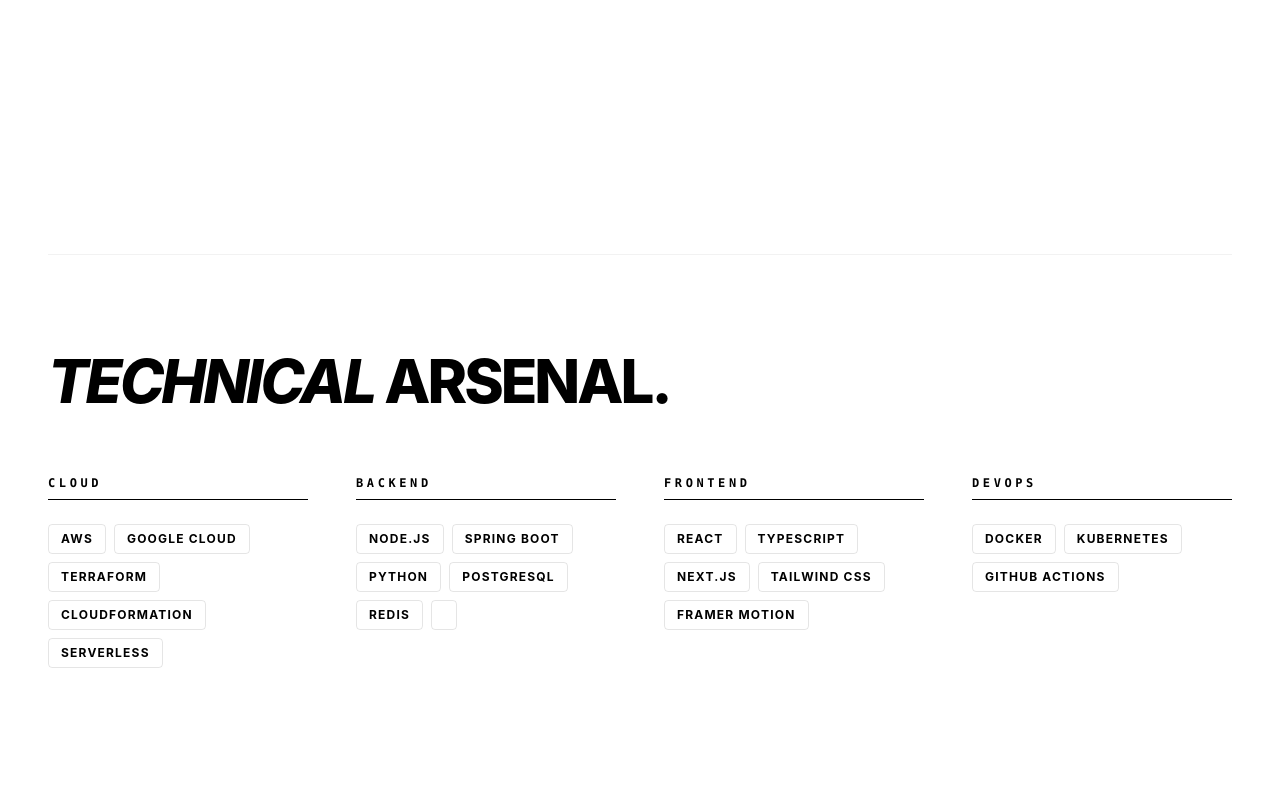
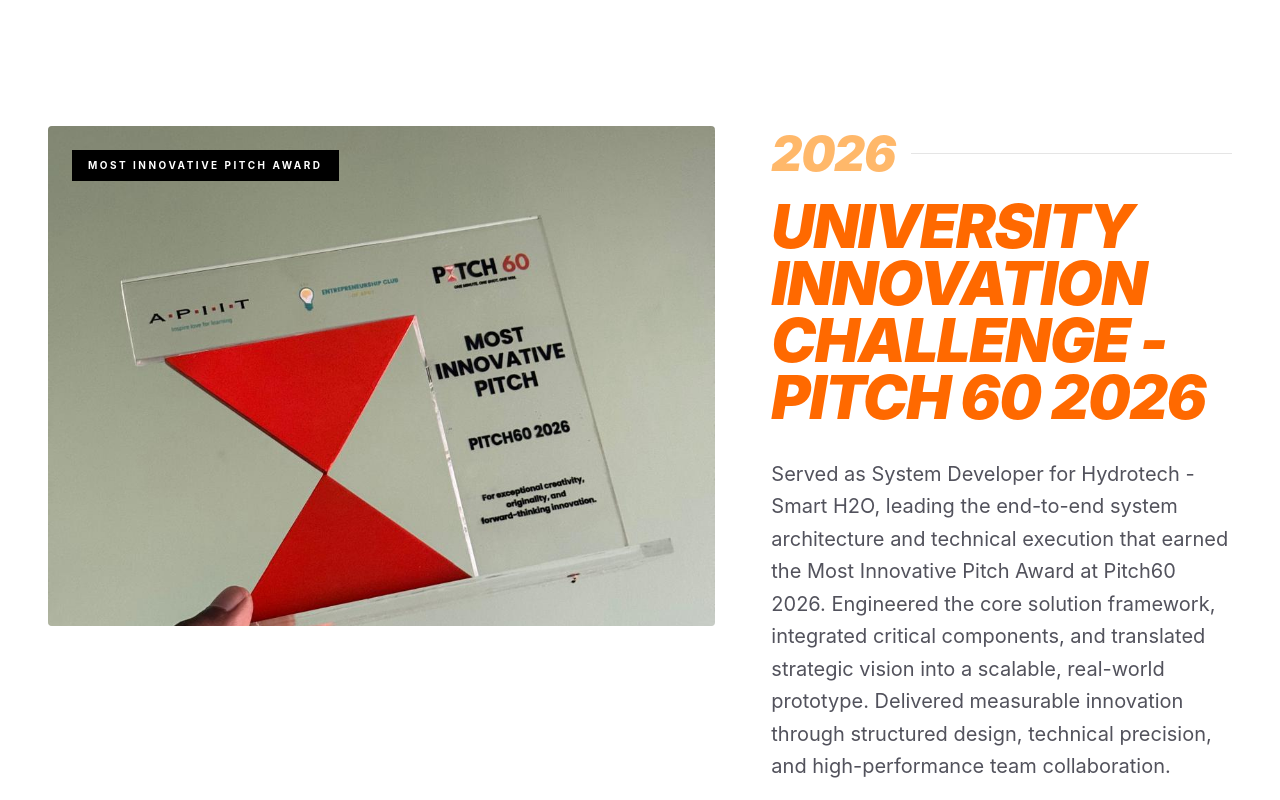
Before and after one commit to maneeshaYasinth/portfolio-website, a React (Vite) app: page / in a window 1280 px wide. Shown: the part 4620-5420 px from the top of the page. Built offline with nearby package versions, Linux system fonts and the light colour scheme; a web font is replaced by a local one.

Commit message:
added new achivement

```diff
--- a/src/data/achievements.js
+++ b/src/data/achievements.js
@@ -1,5 +1,6 @@
 import rextro1st from "../assets/rextro1st.webp";
 import hackx from "../assets/hackx.webp";
+import pitch60 from "../assets/pitch60.jpeg";
 
 
 
@@ -24,4 +25,14 @@
     image:rextro1st,
     link: "https://web.facebook.com/share/p/18AHRDxFtt/",
   },
+    {
+    id: 3,
+    year: "2026",
+    title: "University Innovation Challenge - Pitch 60 2026",
+    result: "Most Innovative Pitch Award",
+    description:
+      "Served as System Developer for Hydrotech - Smart H2O, leading the end-to-end system architecture and technical execution that earned the Most Innovative Pitch Award at Pitch60 2026. Engineered the core solution framework, integrated critical components, and translated strategic vision into a scalable, real-world prototype. Delivered measurable innovation through structured design, technical precision, and high-performance team collaboration.",
+    image:pitch60,
+    link: "#",
+  },
 ];
```
Also changed, not shown: src/assets/pitch60.jpeg (added).
